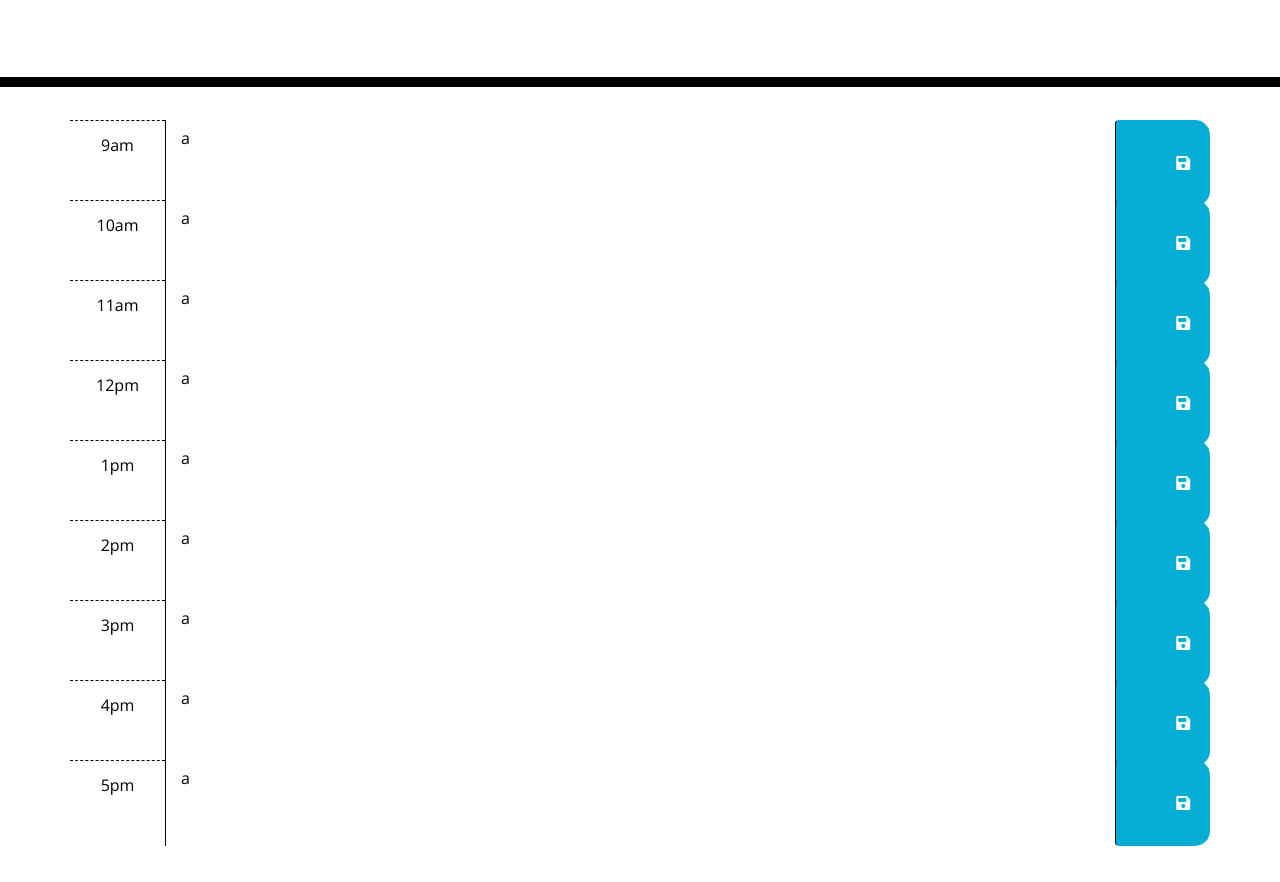
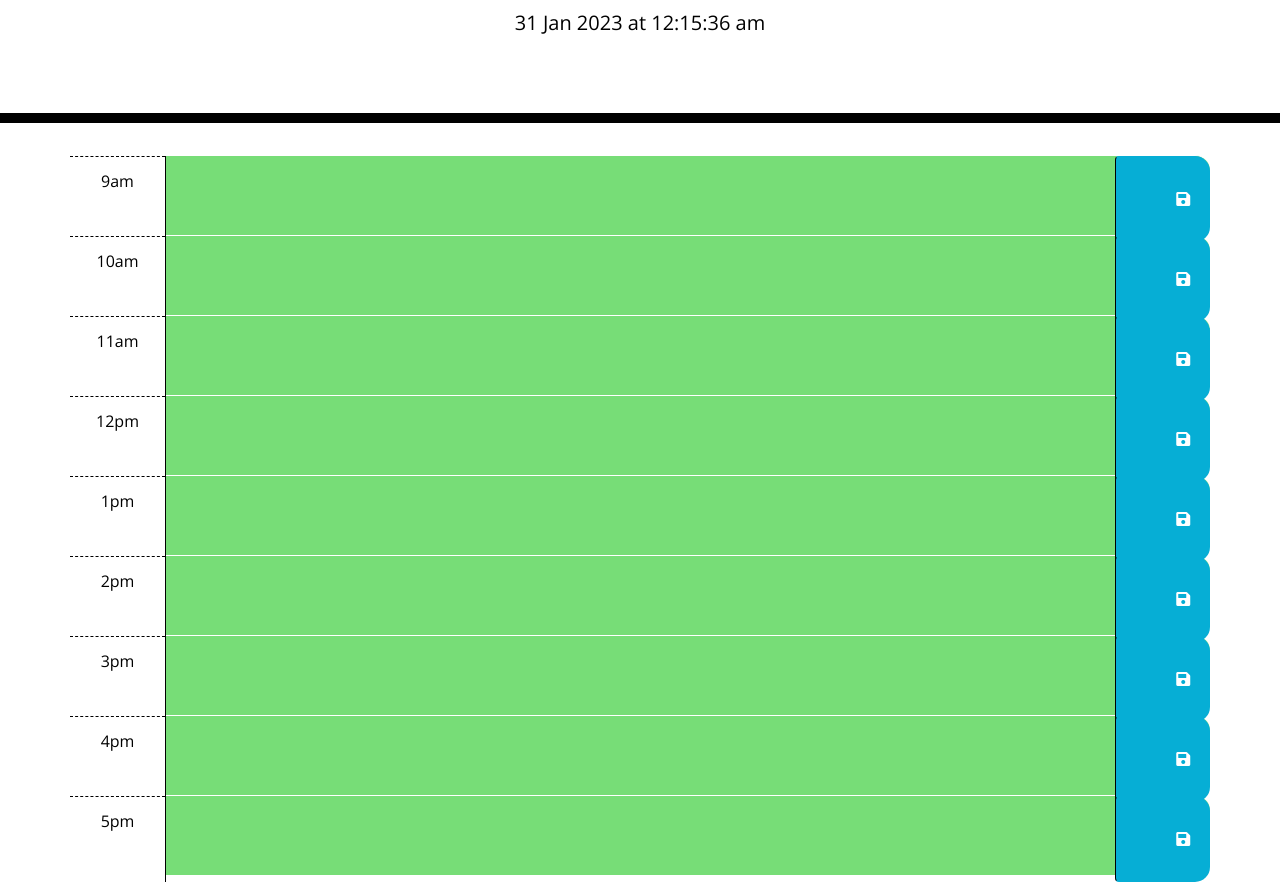
Before and after one commit to ar871/hourly-day-planner, a plain HTML site: page index.html in a window 1280 px wide. Shown: the part 181-1063 px from the top of the page. Before the commit the page ends 1027 px from the top, so only its background shows below. Drawn offline with nearby package versions, Linux system fonts and the light colour scheme.

Commit message:
data now saves and colour matches the hour

```diff
--- a/assets/script.js
+++ b/assets/script.js
@@ -1 +1,68 @@
 //https://momentjs.com/
+var timeDisplayEl = $('#currentDay');
+function displayTime() {
+  var rightNow = moment().format('DD MMM YYYY [at] hh:mm:ss a');
+  timeDisplayEl.text(rightNow);// function to grab the time
+    }
+    displayTime()
+
+setInterval(function(){
+if((moment().minute() == 0) && (moment().second() ==0)){
+
+for(var i=9; i<17; i++){
+var yesHour = moment().hour();
+var nestEl = $("#hour-"+i );
+
+nestEl.removeClass("past");
+nestEl.removeClass("present");
+nestEl.removeClass("future");
+
+if(i>yesHour){
+  nestEl.addClass("future");
+}else if(i == yesHour){
+  nestEl.addClass("present");
+}else{
+  nestEl.addClass("past");
+}
+}
+}
+},1000);
+
+init();
+function init(){
+  for(var i=9; i<=17; i++){//for each hours in the calendar
+    var nestEl = $("#hour-" + i);
+
+    //1.retrieve the events saved in the localstorage
+    var savedEventText = localStorage.getItem("hour-"+i);
+    if( savedEventText != null){
+      nestEl.children("textarea").val(savedEventText);
+    };
+
+    //2. change the color of every time slot
+    var yesHour = moment().hour();
+    if(i>yesHour){
+      nestEl.addClass("future");
+    }else if(i == yesHour){
+      nestEl.addClass("present");
+    }else{
+      nestEl.addClass("past");
+    }
+
+
+     //3. add eventlistener for each button
+
+    var saveButton = nestEl.children("button");
+    saveButton.on("click" , function(){
+      handleSaveAction($(this));
+    });
+  }
+
+}
+function handleSaveAction(buttonElem){
+  var hourId = buttonElem.parent().attr("id");
+  var eventText = buttonElem.siblings("textarea").val();
+  localStorage.setItem(hourId,eventText);
+}
+ // tell to show the time
+setInterval(1000); // get the time ticking
--- a/index.html
+++ b/index.html
@@ -26,69 +26,69 @@
     <header class="jumbotron">
       <h1 class="display-3">Work Day Scheduler</h1>
       <p class="lead">A simple calendar app for scheduling your work day</p>
-      <p id="currentDay" class="lead"></p>
+      <p id="currentDay" class="lead">00:00:00</p>
     </header>
     <div class="container">
       <!-- Timeblocks go here -->
-      <div  id="9am" class="row time-block" >
+      <div  id="hour-9" class="row time-block" >
         <div class="col-2 col-md-1 hour text-center py-3">9am</div>
-        <textarea class="col-8 col-md-10 description" rows="3">a</textarea>
+        <textarea class="col-8 col-md-10 description" rows="3"></textarea>
         <button class="btn saveBtn col-2 col-md-1" aria-label="save">
           <i class="fas fa-save" aria-hidden="true"></i>
       </div>
 
-      <div  id="10am" class="row time-block" >
+      <div  id="hour-10" class="row time-block" >
         <div class="col-2 col-md-1 hour text-center py-3">10am</div>
-        <textarea class="col-8 col-md-10 description" rows="3">a</textarea>
+        <textarea class="col-8 col-md-10 description" rows="3"></textarea>
         <button class="btn saveBtn col-2 col-md-1" aria-label="save">
           <i class="fas fa-save" aria-hidden="true"></i>
       </div>
 
-      <div  id="11am" class="row time-block" >
+      <div  id="hour-11" class="row time-block" >
         <div class="col-2 col-md-1 hour text-center py-3">11am</div>
-        <textarea class="col-8 col-md-10 description" rows="3">a</textarea>
+        <textarea class="col-8 col-md-10 description" rows="3"></textarea>
         <button class="btn saveBtn col-2 col-md-1" aria-label="save">
           <i class="fas fa-save" aria-hidden="true"></i>
       </div>
 
-      <div  id="12pm" class="row time-block" >
+      <div  id="hour-12" class="row time-block" >
         <div class="col-2 col-md-1 hour text-center py-3">12pm</div>
-        <textarea class="col-8 col-md-10 description" rows="3">a</textarea>
+        <textarea class="col-8 col-md-10 description" rows="3"></textarea>
         <button class="btn saveBtn col-2 col-md-1" aria-label="save">
           <i class="fas fa-save" aria-hidden="true"></i>
       </div>
 
-      <div  id="1pm" class="row time-block" >
+      <div  id="hour-13" class="row time-block" >
         <div class="col-2 col-md-1 hour text-center py-3">1pm</div>
-        <textarea class="col-8 col-md-10 description" rows="3">a</textarea>
+        <textarea class="col-8 col-md-10 description" rows="3"></textarea>
         <button class="btn saveBtn col-2 col-md-1" aria-label="save">
           <i class="fas fa-save" aria-hidden="true"></i>
       </div>
 
-      <div  id="2pm" class="row time-block" >
+      <div  id="hour-14" class="row time-block" >
         <div class="col-2 col-md-1 hour text-center py-3">2pm</div>
-        <textarea class="col-8 col-md-10 description" rows="3">a</textarea>
+        <textarea class="col-8 col-md-10 description" rows="3"></textarea>
         <button class="btn saveBtn col-2 col-md-1" aria-label="save">
           <i class="fas fa-save" aria-hidden="true"></i>
       </div>
 
-    <div  id="3pm" class="row time-block" >
+    <div  id="hour-15" class="row time-block" >
         <div class="col-2 col-md-1 hour text-center py-3">3pm</div>
-        <textarea class="col-8 col-md-10 description" rows="3">a</textarea>
+        <textarea class="col-8 col-md-10 description" rows="3"></textarea>
         <button class="btn saveBtn col-2 col-md-1" aria-label="save">
           <i class="fas fa-save" aria-hidden="true"></i>
       </div>
 
-      <div  id="4pm" class="row time-block" >
+      <div  id="hour-16" class="row time-block" >
         <div class="col-2 col-md-1 hour text-center py-3">4pm</div>
-        <textarea class="col-8 col-md-10 description" rows="3">a</textarea>
+        <textarea class="col-8 col-md-10 description" rows="3"></textarea>
         <button class="btn saveBtn col-2 col-md-1" aria-label="save">
           <i class="fas fa-save" aria-hidden="true"></i>
       </div>
 
-    <div  id="5pm" class="row time-block" >
+    <div  id="hour-17" class="row time-block" >
         <div class="col-2 col-md-1 hour text-center py-3">5pm</div>
-        <textarea class="col-8 col-md-10 description" rows="3">a</textarea>
+        <textarea class="col-8 col-md-10 description" rows="3"></textarea>
         <button class="btn saveBtn col-2 col-md-1" aria-label="save">
           <i class="fas fa-save" aria-hidden="true"></i>
       </div>
```
